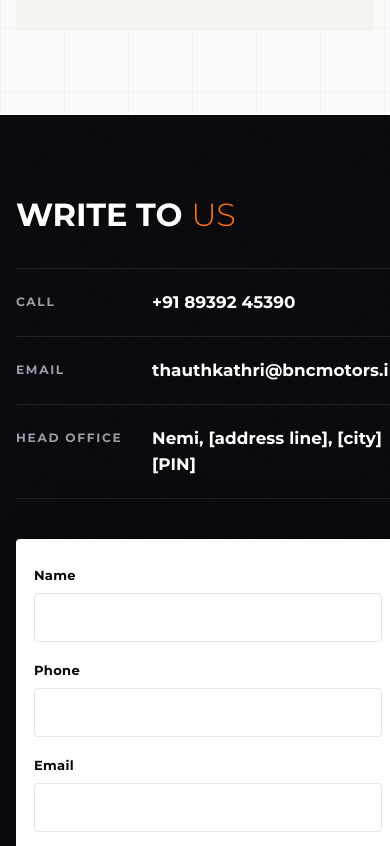
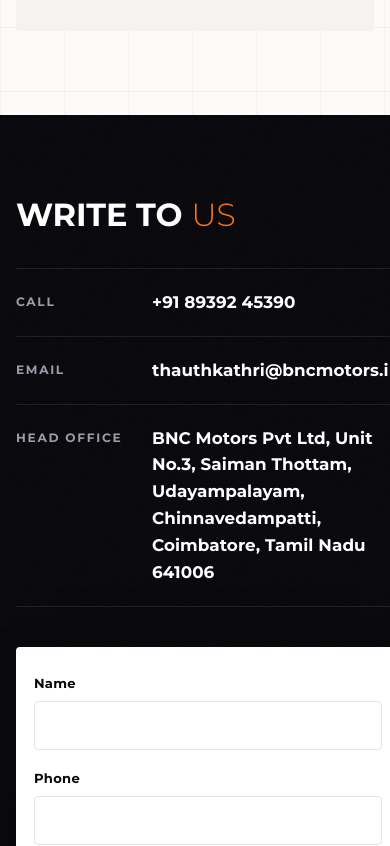
Before and after one commit to Nemi52344/Idelivery-website, a plain HTML site: page contact.html in a window 390 px wide. Shown: the part 1252-2098 px from the top of the page. Drawn offline with Linux system fonts and the light colour scheme.

Commit message:
Move TVS Mobility to financial partners, add the head office address
TVS Mobility was in the customer marquee. It moves to the Financial
partners group, and the file moves from img/clients to img/partners to
match. The marquee is eight logos now.

That group also carried a dashed "PARTNER LOGO" box — a placeholder that
was live on the public site. The TVS logo takes its slot.

Head office is the BNC Motors registered office at Udayampalayam, taken
from the address held in circuit's own records rather than guessed:
Unit No.3, Saiman Thottam, Udayampalayam, Chinnavedampatti, Coimbatore,
Tamil Nadu 641006. That clears the last [address line] placeholder, so
no bracket placeholders remain anywhere on the site.

Co-Authored-By: Claude Opus 5 <noreply@anthropic.com>

```diff
--- a/contact.html
+++ b/contact.html
@@ -59,7 +59,7 @@
         <ul class="contact-list">
           <li><b>Call</b><a data-contact="phone" href="#"></a></li>
           <li><b>Email</b><a data-contact="email" href="#"></a></li>
-          <li><b>Head office</b><span>Nemi, [address line], [city] [PIN]</span></li>
+          <li><b>Head office</b><span>BNC Motors Pvt Ltd, Unit No.3, Saiman Thottam, Udayampalayam, Chinnavedampatti, Coimbatore, Tamil Nadu 641006</span></li>
         </ul>
       </div>
       <div class="reveal d1">
--- a/site.js
+++ b/site.js
@@ -178,7 +178,7 @@ const still = matchMedia('(prefers-reduced-motion: reduce)').matches;
 // The home page has its own Clients and Partners section ([data-clients]); other pages get a compact strip before the footer.
 // [file, name, height in px]: heights balance visual weight across wide wordmarks and square marks.
 const CLIENTS = [
-  ['tvs-mobility.png', 'TVS Mobility', 30], ['india-post.png', 'India Post', 52], ['dominos.svg', "Domino's", 30], ['instamart.svg', 'Swiggy Instamart', 41],
+  ['india-post.png', 'India Post', 52], ['dominos.svg', "Domino's", 30], ['instamart.svg', 'Swiggy Instamart', 41],
   ['zepto.svg', 'Zepto', 37], ['blinkit.svg', 'Blinkit', 54], ['zomato.svg', 'Zomato', 31], ['bigbasket.svg', 'bigbasket', 30], ['rapido.svg', 'Rapido', 40],
 ];
 const logoRow = hidden => `<ul class="logo-track"${hidden ? ' aria-hidden="true"' : ''}>` +
```
Also changed, not shown: index.html (+1 -1 lines), img/partners/tvs-mobility.png (renamed from img/clients/tvs-mobility.png).
